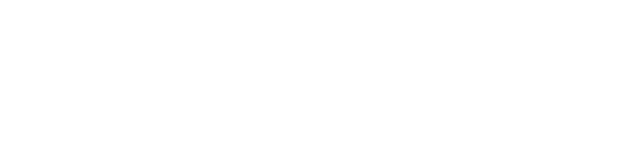
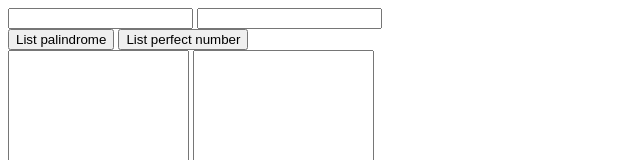
Before and after one commit to tarikozturk-05/Polindromic-Number, a plain HTML site: page index.html in a window 1280 px wide. Shown: the top 160 px of the page, without its empty margins (0-640 px from the left). Drawn offline with Linux system fonts and the light colour scheme.

Commit message:
div okky

```diff
--- a/index.html
+++ b/index.html
@@ -4,10 +4,28 @@
     <meta charset="UTF-8">
     <meta http-equiv="X-UA-Compatible" content="IE=edge">
     <meta name="viewport" content="width=device-width, initial-scale=1.0">
-    <title>Document</title>
+    <title>Polindromic-Number</title>
     <link rel="stylesheet" href="./style.css">
 </head>
 <body>
+    <div class="container">
+
+    <div class="inputs">
+        <input type="text">
+        <input type="text">
+    </div>
+
+        <div class="buttons">
+            <button>List palindrome</button>
+            <button>List perfect number</button>
+        </div>
+
+        <div class="main">
+             <textarea name="" id="" cols="20" rows="50"></textarea>
+             <textarea name="" id="" cols="20" rows="50"></textarea>
+        </div>
+
+    </div>
     <script src="./app.js"></script>
 </body>
 </html>
--- a/style.css
+++ b/style.css
@@ -0,0 +1,4 @@
+textarea{
+    resize: none;
+
+}
```
